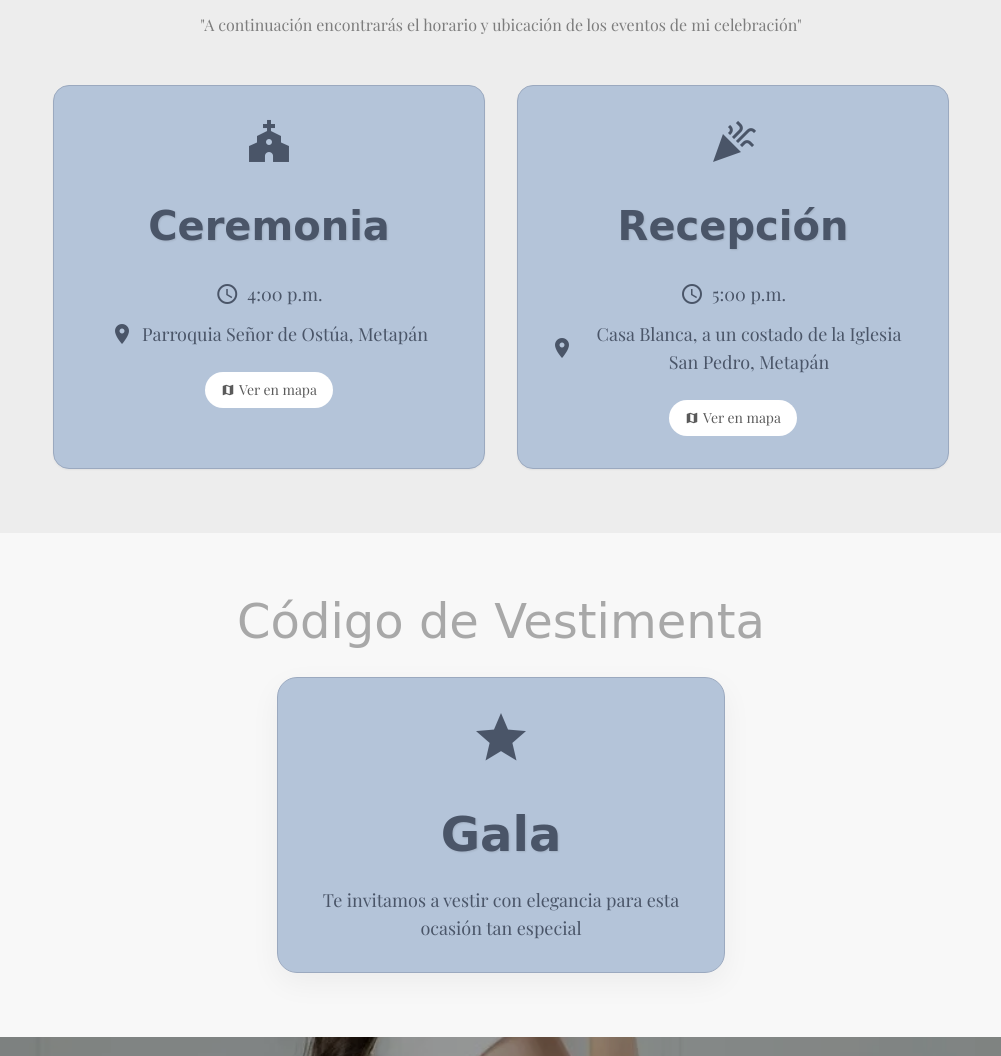
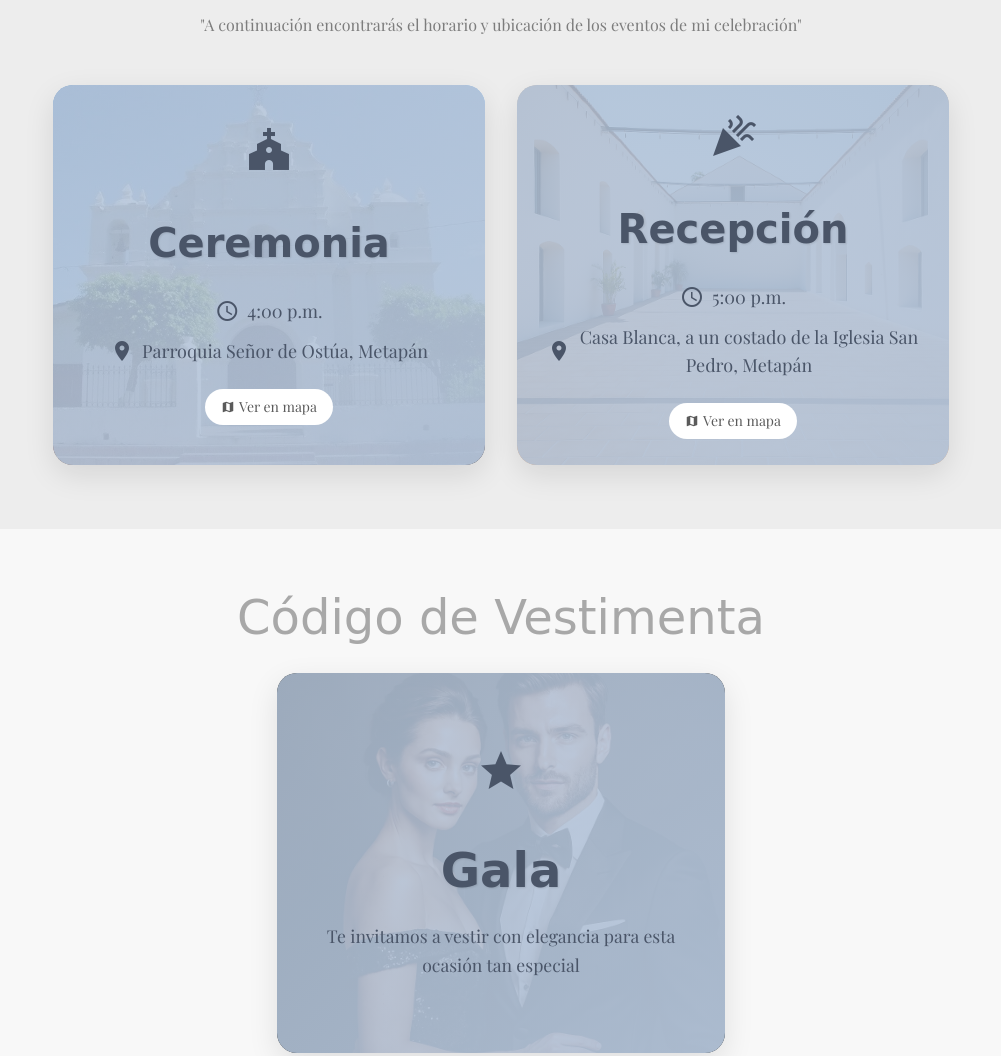
Before and after one commit to ballsfox14/invitaciones-web, a plain HTML site: page mily/index.html in a window 1280 px wide. Shown: the part 2780-3836 px from the top of the page, without its empty margins (139-1140 px from the left). Drawn offline with nearby package versions, Linux system fonts and the light colour scheme; some packages are replaced by stand-ins of ours; a script that the page names is missing; a web font is replaced by a local one.

Commit message:
Actualizar mensaje de agradecimiento y añadir imágenes de fondo a cards de evento
- Cambiar texto de 'sobres' a 'sobre' en la sección de detalles importantes
- Implementar sistema de imágenes de fondo para cards de Ceremonia, Recepción y Gala
- Mantener dimensiones originales de los cards mientras se añade soporte para imágenes
- Asegurar legibilidad del texto mediante overlays con gradientes de contraste
- Conservar estructura y estilos originales en todos los elementos modificados

```diff
--- a/mily/index.html
+++ b/mily/index.html
@@ -360,6 +360,66 @@
             font-size: 1.2rem;
             line-height: 1.6;
         }
+
+        /* Nuevos estilos para cards de evento con imagen de fondo */
+        .event-card {
+            border-radius: 20px;
+            overflow: hidden;
+            position: relative;
+            height: 380px;
+            display: flex;
+            align-items: center;
+            justify-content: center;
+            box-shadow: 0 10px 30px rgba(0, 0, 0, 0.1);
+            transition: all 0.3s ease;
+        }
+
+        .event-card:hover {
+            transform: translateY(-5px);
+            box-shadow: 0 15px 35px rgba(0, 0, 0, 0.15);
+        }
+
+        .event-card-bg {
+            position: absolute;
+            top: 0;
+            left: 0;
+            width: 100%;
+            height: 100%;
+            background-size: cover;
+            background-position: center;
+            z-index: 1;
+        }
+
+        .event-card-overlay {
+            position: absolute;
+            top: 0;
+            left: 0;
+            width: 100%;
+            height: 100%;
+            background: linear-gradient(135deg, rgba(180, 196, 217, 0.85) 0%, rgba(180, 196, 217, 0.95) 100%);
+            z-index: 2;
+        }
+
+        .event-card-content {
+            position: relative;
+            z-index: 3;
+            text-align: center;
+            padding: 30px;
+            color: #4A5568;
+            width: 100%;
+        }
+
+        .event-icon {
+            font-size: 3rem;
+            margin-bottom: 15px;
+            color: #4A5568;
+        }
+
+        .event-text {
+            font-size: 1.1rem;
+            line-height: 1.6;
+            color: #4A5568;
+        }
     </style>
 </head>
 
@@ -478,9 +538,14 @@
             </p>
 
             <div class="max-w-4xl mx-auto grid md:grid-cols-2 gap-8">
-                <div class="bg-card-blue rounded-2xl p-8 text-center shadow-sm border border-card text-card-dark">
+                <!-- Ceremonia con imagen de fondo -->
+                <div class="event-card">
+                    <div class="event-card-bg" style="background-image: url('/mily/img/iglesia.webp')">
+                    </div>
+                    <div class="event-card-overlay"></div>
+                    <div class="event-card-content">
                         <div class="mb-6">
-                        <span class="material-icons text-5xl text-card-dark">church</span>
+                            <span class="material-icons event-icon">church</span>
                         </div>
                         <h3 class="card-title festive text-card-dark">Ceremonia</h3>
                         <div class="flex items-center justify-center mb-3">
@@ -498,10 +563,16 @@
                             Ver en mapa
                         </a>
                     </div>
+                </div>
 
-                <div class="bg-card-blue rounded-2xl p-8 text-center shadow-sm border border-card text-card-dark">
+                <!-- Recepción con imagen de fondo -->
+                <div class="event-card">
+                    <div class="event-card-bg" style="background-image: url('/mily/img/recepcion.webp')">
+                    </div>
+                    <div class="event-card-overlay"></div>
+                    <div class="event-card-content">
                         <div class="mb-6">
-                        <span class="material-icons text-5xl text-card-dark">celebration</span>
+                            <span class="material-icons event-icon">celebration</span>
                         </div>
                         <h3 class="card-title festive text-card-dark">Recepción</h3>
                         <div class="flex items-center justify-center mb-3">
@@ -510,7 +581,8 @@
                         </div>
                         <div class="flex items-center justify-center mb-6">
                             <span class="material-icons text-card-dark mr-2">location_on</span>
-                        <p class="text-lg text-card-dark">Casa Blanca, a un costado de la Iglesia San Pedro, Metapán</p>
+                            <p class="text-lg text-card-dark">Casa Blanca, a un costado de la Iglesia San Pedro, Metapán
+                            </p>
                         </div>
                         <a href="https://www.google.com/maps/place/Casa+Blanca/@14.3325726,-89.4480282,19z/data=!3m1!4b1!4m6!3m5!1s0x8f62550009fcdd13:0x42e9cf0b83d94a44!8m2!3d14.3325726!4d-89.4474533!16s%2Fg%2F11s7s7w1y0?entry=ttu"
                             target="_blank"
@@ -521,6 +593,7 @@
                     </div>
                 </div>
             </div>
+        </div>
     </section>
 
     <!-- Nueva sección: Código de vestimenta -->
@@ -528,12 +601,18 @@
         <div class="container mx-auto px-4 section-container" data-aos="fade-up">
             <h2 class="festive text-5xl accent-color text-center mb-8">Código de Vestimenta</h2>
 
-            <div class="dress-code-card max-w-md mx-auto">
+            <!-- Gala con imagen de fondo -->
+            <div class="event-card max-w-md mx-auto">
+                <div class="event-card-bg" style="background-image: url('/mily/img/gala.webp')">
+                </div>
+                <div class="event-card-overlay"></div>
+                <div class="event-card-content">
                     <div class="mb-6">
-                    <span class="material-icons text-6xl text-card-dark">star</span>
+                        <span class="material-icons event-icon">star</span>
                     </div>
                     <h3 class="dress-code-title festive text-card-dark">Gala</h3>
-                <p class="text-lg text-card-dark">Te invitamos a vestir con elegancia para esta ocasión tan especial</p>
+                    <p class="event-text">Te invitamos a vestir con elegancia para esta ocasión tan especial</p>
+                </div>
             </div>
         </div>
     </section>
@@ -568,20 +647,18 @@
             <div class="max-w-4xl mx-auto grid md:grid-cols-2 gap-8">
                 <!-- Card de Sobres -->
                 <div class="detail-card">
-                    <div class="detail-card-bg"
-                        style="background-image: url('/mily/img/sobres.webp')">
+                    <div class="detail-card-bg" style="background-image: url('/mily/img/sobres.webp')">
                     </div>
                     <div class="detail-card-overlay"></div>
                     <div class="detail-card-content">
                         <span class="material-icons detail-icon">card_giftcard</span>
-                        <p class="detail-text">Agradecemos su muestra de cariño en sobres</p>
+                        <p class="detail-text">Agradecemos su muestra de cariño en sobre.</p>
                     </div>
                 </div>
 
                 <!-- Card de Fotos -->
                 <div class="detail-card">
-                    <div class="detail-card-bg"
-                        style="background-image: url('/mily/img/foto.webp')">
+                    <div class="detail-card-bg" style="background-image: url('/mily/img/foto.webp')">
                     </div>
                     <div class="detail-card-overlay"></div>
                     <div class="detail-card-content">
```
Also changed, not shown: mily/img/gala.webp (added), mily/img/iglesia.webp (added), mily/img/recepcion.webp (added). Lines whose indentation alone changed are shown as unchanged.
